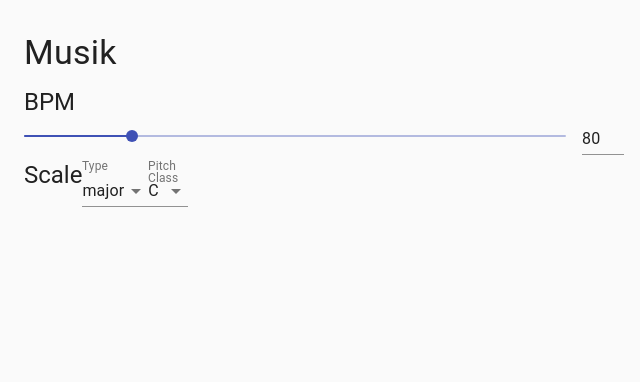
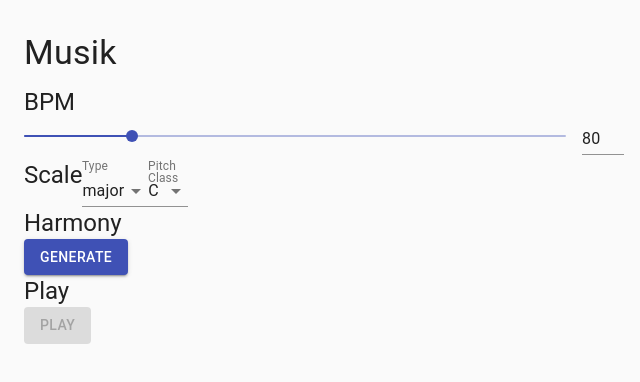
Before and after one commit to aereal/musik, a React app: page / in a window 1280 px wide. Shown: the top 382 px of the page, without its empty margins (0-640 px from the left). Built offline with nearby package versions, Linux system fonts and the light colour scheme.

Commit message:
generate chords

```diff
--- /dev/null
+++ b/src/components/chord-list.tsx
@@ -0,0 +1,29 @@
+import React, { FC } from "react";
+import { Chord } from "../domain/models/chord";
+import Chip from "@material-ui/core/Chip";
+import { makeStyles } from "@material-ui/core/styles";
+
+const useStyles = makeStyles(theme => ({
+  chip: {
+    margin: theme.spacing(1)
+  }
+}));
+
+interface Props {
+  chords: readonly Chord[];
+}
+
+export const ChordList: FC<Props> = ({ chords }) => {
+  const styles = useStyles();
+  return (
+    <>
+      {chords.map((chord, i) => (
+        <Chip
+          key={chord.toString() + `${i}`}
+          label={chord.toString()}
+          className={styles.chip}
+        />
+      ))}
+    </>
+  );
+};
--- /dev/null
+++ b/src/components/harmony.tsx
@@ -0,0 +1,35 @@
+import React, { FC } from "react";
+import Grid from "@material-ui/core/Grid";
+import Typography from "@material-ui/core/Typography";
+import Button from "@material-ui/core/Button";
+import { Scale } from "../domain/models/scale";
+import { Chord } from "../domain/models/chord";
+import { ChordGenerator } from "../domain/service/generators/chord-generator";
+import { harmonyGenerator } from "../domain/service/generators/harmony-generator";
+import { take } from "../iterator/take";
+
+interface Props {
+  bpm: number;
+  scale: Scale;
+  onGenaratedChords: (chords: readonly Chord[]) => void;
+}
+
+export const Harmony: FC<Props> = ({ bpm, scale, onGenaratedChords }) => {
+  const onClick = (): void => {
+    const [...chords] = take(harmonyGenerator(new ChordGenerator(scale)), 8);
+    onGenaratedChords(chords);
+  };
+
+  return (
+    <Grid item container xs={12}>
+      <Typography variant="h5" component="h2">
+        Harmony
+      </Typography>
+      <Grid item xs={12}>
+        <Button variant="contained" color="primary" onClick={onClick}>
+          Generate
+        </Button>
+      </Grid>
+    </Grid>
+  );
+};
--- /dev/null
+++ b/src/components/play-sound.tsx
@@ -0,0 +1,28 @@
+import React, { FC } from "react";
+import { Chord } from "../domain/models/chord";
+import Typography from "@material-ui/core/Typography";
+import Grid from "@material-ui/core/Grid";
+import Button from "@material-ui/core/Button";
+
+interface Props {
+  chords: readonly Chord[];
+}
+
+export const PlaySound: FC<Props> = ({ chords }) => {
+  return (
+    <Grid xs={12} item container>
+      <Typography variant="h5" component="h2">
+        Play
+      </Typography>
+      <Grid spacing={2} xs={12}>
+        <Button
+          disabled={chords.length < 1}
+          variant="contained"
+          color="primary"
+        >
+          Play
+        </Button>
+      </Grid>
+    </Grid>
+  );
+};
--- a/src/components/root-page.tsx
+++ b/src/components/root-page.tsx
@@ -4,18 +4,27 @@ import Grid from "@material-ui/core/Grid";
 import Typography from "@material-ui/core/Typography";
 import { BPM } from "./bpm";
 import { ScaleSelector } from "./scale-selector";
-import { ScaleType } from "../domain/models/scale";
+import { ScaleType, Scale } from "../domain/models/scale";
 import { PitchClass } from "../domain/models/pitch-class";
+import { Harmony } from "./harmony";
+import { Chord } from "../domain/models/chord";
+import { ChordList } from "./chord-list";
+import { PlaySound } from "./play-sound";
 
 export const RootPage: FC = () => {
   const [bpm, setBPM] = useState(80);
   const [scaleType, setScaleType] = useState<ScaleType>("major");
   const [pitchClass, setPitchClass] = useState<PitchClass>(PitchClass.C);
+  const [chords, setChords] = useState<readonly Chord[]>([]);
   const onChangeBPM = (nextBPM: number): void => setBPM(nextBPM);
   const handleChangeScaleType = (scaleType: ScaleType): void =>
     setScaleType(scaleType);
   const handlePitchClassChange = (pitchClass: PitchClass): void =>
     setPitchClass(pitchClass);
+  const handleChordsGenerated = (generated: readonly Chord[]): void =>
+    setChords(generated);
+
+  const scale = Scale.build(scaleType, pitchClass);
 
   return (
     <Layout>
@@ -32,6 +41,13 @@ export const RootPage: FC = () => {
           onChangeScaleType={handleChangeScaleType}
           onChangePitchClass={handlePitchClassChange}
         />
+        <Harmony
+          scale={scale}
+          bpm={bpm}
+          onGenaratedChords={handleChordsGenerated}
+        />
+        <ChordList chords={chords} />
+        <PlaySound chords={chords} />
       </Grid>
     </Layout>
   );
--- a/src/domain/models/chord.ts
+++ b/src/domain/models/chord.ts
@@ -41,4 +41,8 @@ export class Chord {
       []
     );
   }
+
+  toString(): string {
+    return this.sortedNotes.map(note => note.toString()).join(", ");
+  }
 }
```
